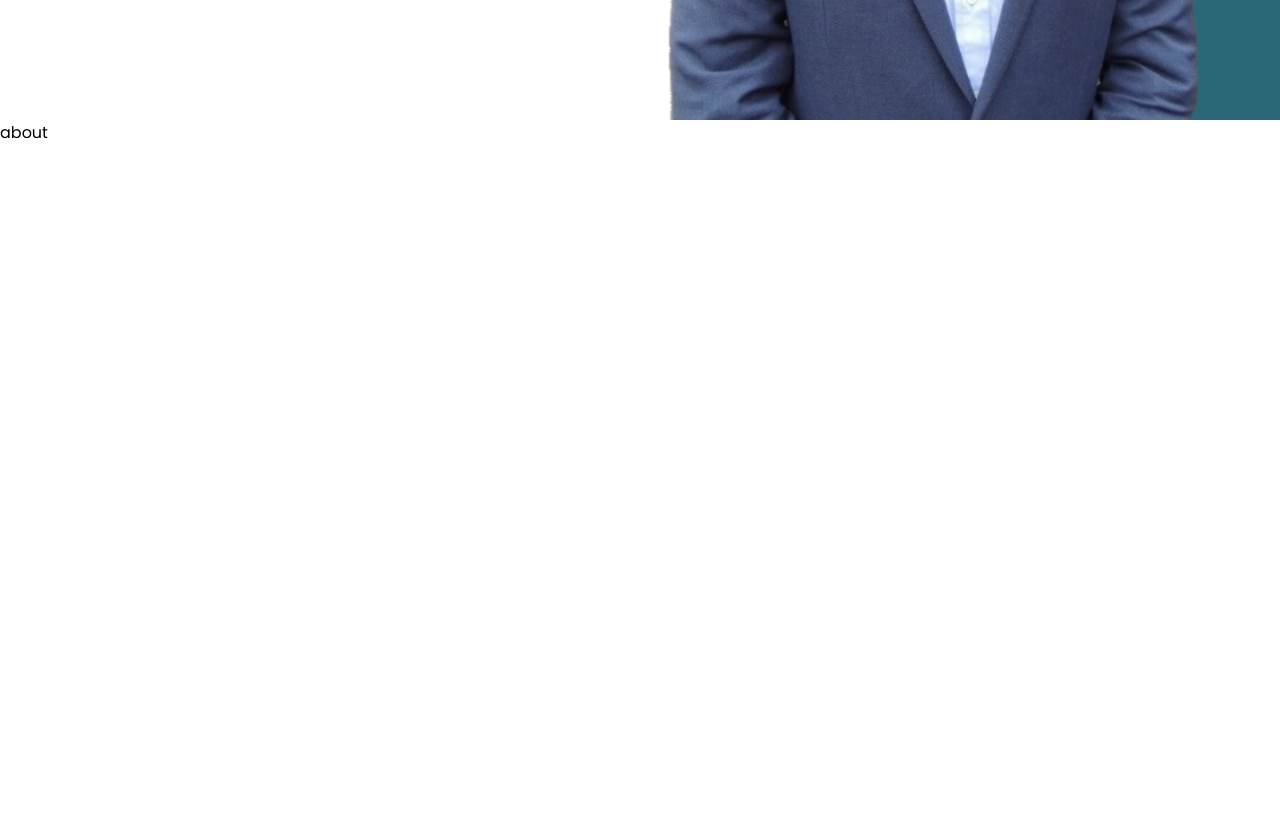
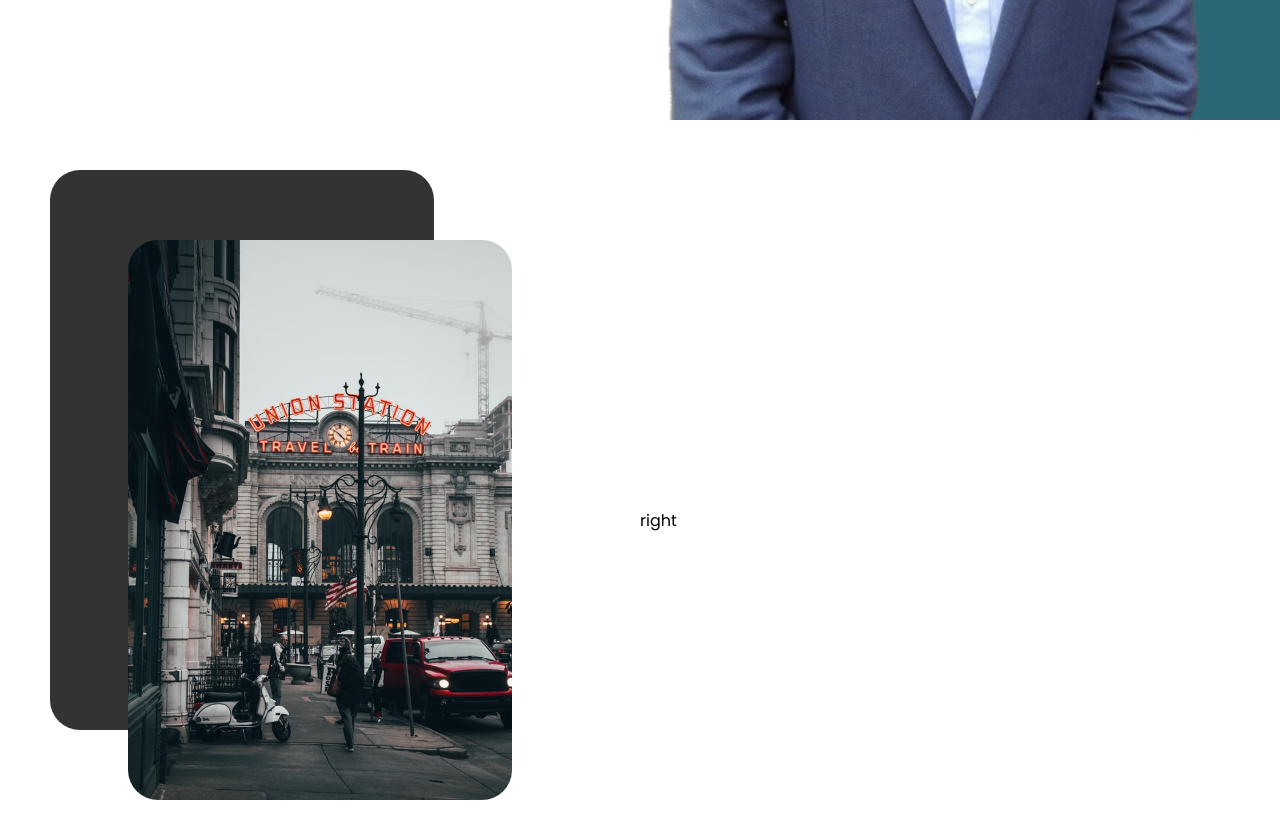
Before and after one commit to jamesbroski/React-Portfolio, a React (Create React App) app in the folder my-app/: page / in a window 1280 px wide. Shown: the part 680-1518 px from the top of the page. Built offline with nearby package versions, Linux system fonts and the light colour scheme.

Commit message:
progress on about me section

```diff
--- a/my-app/src/components/about/About.css
+++ b/my-app/src/components/about/About.css
@@ -1,3 +1,39 @@
 .a {
   height: 100vh;
+  display: flex;
+  align-items: center;
 }
+
+.a-left {
+  flex: 1;
+  display: flex;
+  align-items: center;
+  justify-content: center;
+  position: relative;
+  height: 100%;
+}
+
+.a-right {
+  flex: 1;
+}
+
+.a-card.bg {
+  position: absolute;
+  top: 50px;
+  left: 50px;
+  background-color: #333;
+}
+
+.a-card {
+  width: 60%;
+  height: 70vh;
+  border-radius: 30px;
+  overflow: hidden;
+}
+
+.a-img {
+  width: 100%;
+  height: 100%;
+  object-fit: cover;
+  position: relative;
+}
--- a/my-app/src/components/about/About.js
+++ b/my-app/src/components/about/About.js
@@ -1,7 +1,17 @@
 import "./About.css";
-
+import Denver from "../../img/unionstation.png";
 const About = () => {
-  return <div className="a">about</div>;
+  return (
+    <div className="a">
+      <div className="a-left">
+        <div className="a-card bg"></div>
+        <div className="a-card">
+          <img src={Denver} alt="" className="a-img"></img>
+        </div>
+      </div>
+      <div className="a-right">right</div>
+    </div>
+  );
 };
 
 export default About;
```
Also changed, not shown: my-app/src/img/unionstation.png (added).
